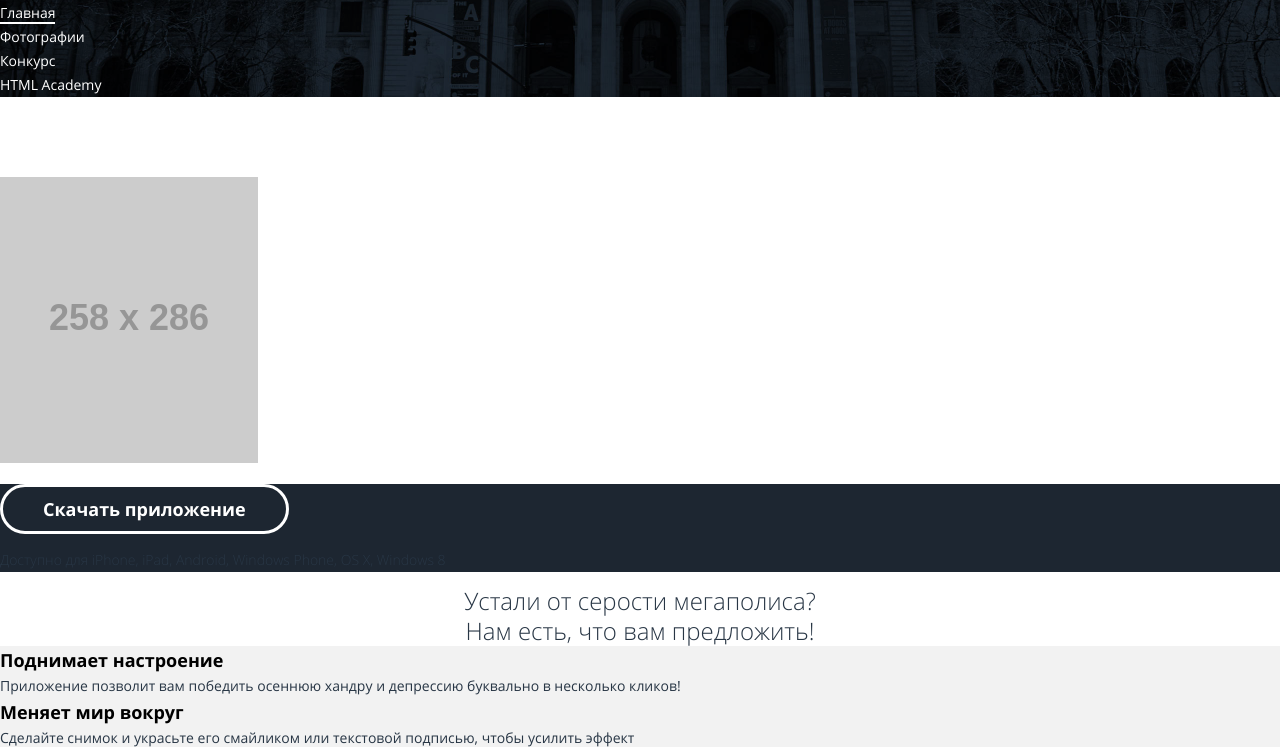
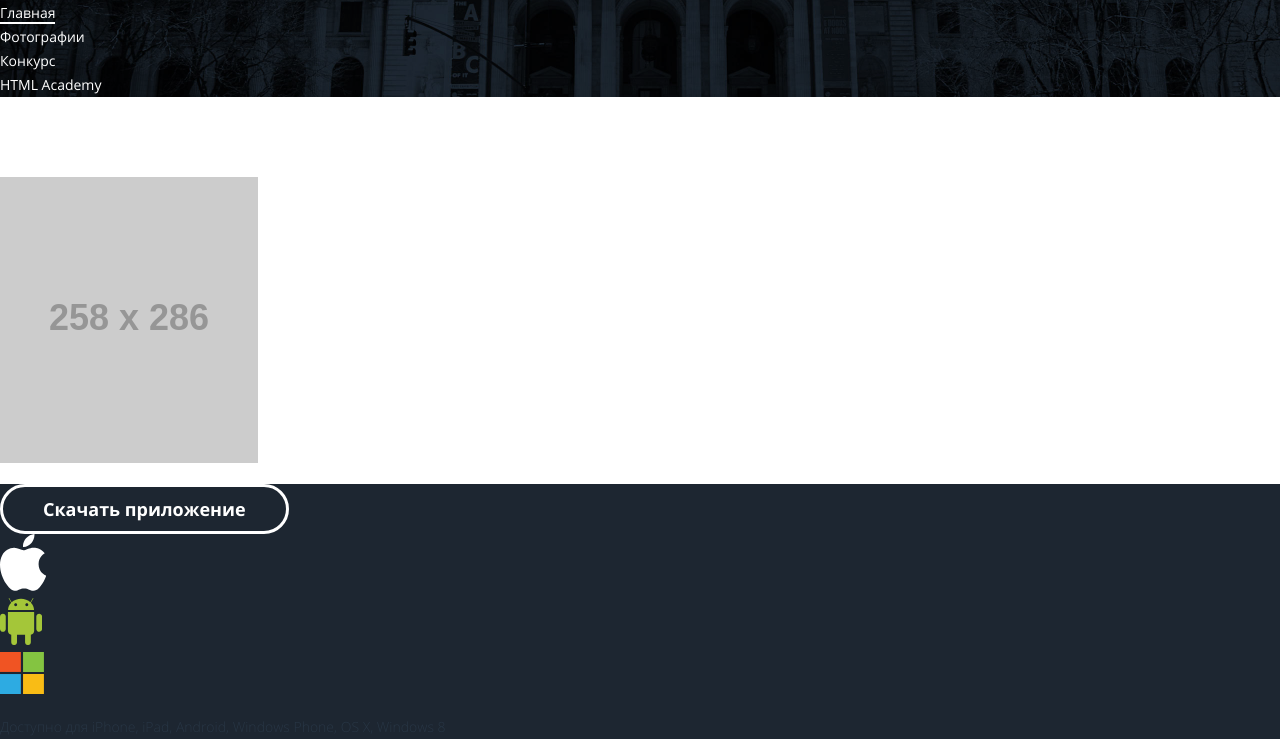
Before and after one commit to maxim-petrov/pink, a website: page source/index.html in a window 1280 px wide. Shown: the part 70-817 px from the top of the page. Drawn offline with nearby package versions, Linux system fonts and the light colour scheme; files that its build step writes are made by us from their sources; placeholder pictures from the web are drawn by us.

Commit message:
Add svg to devices-list__item

```diff
--- a/source/index.html
+++ b/source/index.html
@@ -51,12 +51,28 @@
             <ul class="devices-list get-app__list">
               <li class="devices-list__item devices-list__item--ios">
                 <span class="visually-hidden">iOS</span>
+                <svg version="1.0" id="Layer_1" xmlns="http://www.w3.org/2000/svg" xmlns:xlink="http://www.w3.org/1999/xlink" x="0px" y="0px" width="46.21px" height="56.753px" viewBox="0 0 46.21 56.753" enable-background="new 0 0 46.21 56.753" xml:space="preserve">
+                <path fill="#FFFFFF" d="M38.593,30.15c0.081,8.59,7.535,11.447,7.617,11.483c-0.062,0.202-1.19,4.073-3.927,8.072 c-2.365,3.457-4.82,6.901-8.688,6.973c-3.799,0.07-5.021-2.253-9.365-2.253c-4.344,0-5.702,2.182-9.298,2.32 c-3.733,0.142-6.576-3.739-8.961-7.184c-4.875-7.046-8.598-19.91-3.597-28.593c2.484-4.313,6.925-7.043,11.743-7.114 c3.666-0.069,7.126,2.466,9.366,2.466c2.241,0,6.444-3.049,10.865-2.601c1.85,0.077,7.044,0.747,10.38,5.629 C44.459,19.519,38.531,22.971,38.593,30.15 M31.453,9.062C33.435,6.662,34.769,3.323,34.405,0c-2.857,0.115-6.312,1.904-8.36,4.302 c-1.837,2.123-3.445,5.521-3.011,8.778C26.218,13.326,29.47,11.461,31.453,9.062"/>
+                </svg>
               </li>
               <li class="devices-list__item devices-list__item--android">
                 <span class="visually-hidden">Android</span>
+                <svg version="1.1" id="Layer_1" xmlns="http://www.w3.org/2000/svg" xmlns:xlink="http://www.w3.org/1999/xlink" x="0px" y="0px" width="42.084px" height="47.041px" viewBox="0 0 42.084 47.041" enable-background="new 0 0 42.084 47.041" xml:space="preserve">
+                  <path fill="#A4C639" d="M34.144,14.009H7.945c-0.009,0.11-0.018,0.22-0.018,0.333v18.755c0,1.926,1.457,3.49,3.316,3.627v7.43 c0,1.594,1.291,2.885,2.885,2.885c1.593,0,2.885-1.291,2.885-2.885v-7.42h8.058v7.42c0,1.594,1.291,2.885,2.885,2.885 c1.595,0,2.886-1.291,2.886-2.885v-7.434c1.858-0.137,3.315-1.701,3.315-3.627V14.342C34.157,14.229,34.153,14.119,34.144,14.009z"/>
+                  <path id="c-4-9-2-9-2-9" fill="#A4C639" d="M2.886,15.679L2.886,15.679c1.593,0,2.886,1.292,2.886,2.885v12.378 c0,1.595-1.292,2.886-2.886,2.886l0,0C1.292,33.828,0,32.537,0,30.942V18.564C0,16.97,1.292,15.679,2.886,15.679z"/>
+                  <path id="c-4-1-7-3-8-4" fill="#A4C639" d="M39.198,15.679L39.198,15.679c1.595,0,2.886,1.292,2.886,2.885v12.378 c0,1.595-1.291,2.886-2.886,2.886l0,0c-1.594,0-2.885-1.291-2.885-2.886V18.564C36.313,16.97,37.604,15.679,39.198,15.679z"/>
+                  <path fill="#A4C639" d="M8.03,11.967h26.026c-0.039-2.783-1.234-5.322-3.187-7.275l2.446-4.235c0.082-0.146,0.031-0.331-0.112-0.415 c-0.146-0.084-0.331-0.034-0.415,0.111L30.416,4.26c-2.052-1.853-6.249-3.4-9.374-3.4l0,0c-3.016,0-7.322,1.547-9.374,3.4 L9.296,0.152C9.213,0.007,9.027-0.042,8.881,0.041C8.736,0.125,8.686,0.311,8.77,0.456l2.445,4.235 C9.265,6.645,8.068,9.184,8.03,11.967z M25.323,6.804c-0.002-0.805,0.664-1.46,1.488-1.462c0.826-0.002,1.494,0.648,1.498,1.454 c0,0.002,0,0.005,0,0.008c0.002,0.805-0.664,1.46-1.49,1.462c-0.823,0.002-1.493-0.649-1.496-1.454 C25.323,6.81,25.323,6.807,25.323,6.804z M14.18,6.804c-0.001-0.805,0.665-1.46,1.489-1.462c0.824-0.002,1.494,0.648,1.497,1.454 c0,0.002,0,0.005,0,0.008c0.002,0.805-0.664,1.46-1.488,1.462c-0.825,0.002-1.495-0.649-1.498-1.454 C14.18,6.81,14.18,6.807,14.18,6.804z"/>
+                </svg>
               </li>
               <li class="devices-list__item devices-list__item--microsoft-store">
                 <span class="visually-hidden">Microsoft Store</span>
+                <svg version="1.0" id="Layer_1" xmlns="http://www.w3.org/2000/svg" xmlns:xlink="http://www.w3.org/1999/xlink" x="0px" y="0px" width="43.922px" height="41.992px" viewBox="0 0 43.922 41.992" enable-background="new 0 0 43.922 41.992" xml:space="preserve"><g>
+                  <path id="path5058" fill="#F05423" d="M20.874,19.953H0V0h20.874V19.953z"/>
+                  <path id="path5060" fill="#84C441" d="M43.922,19.953H23.049V0h20.873V19.953z"/>
+                  <path id="path5062" fill="#2DABE2" d="M20.873,41.992H0V22.04h20.873V41.992z"/>
+                  <path id="path5064" fill="#F9BC15" d="M43.922,41.992H23.049V22.04h20.873V41.992z"/>
+                  </g>
+                </svg>
               </li>
             </ul>
             <p class="get-app__text">
```
